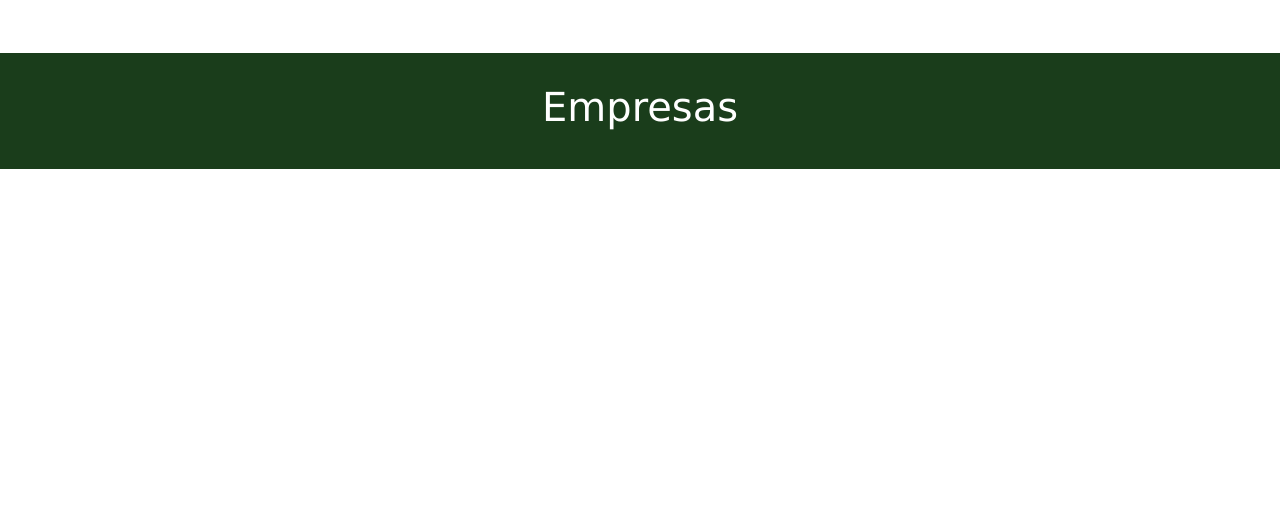
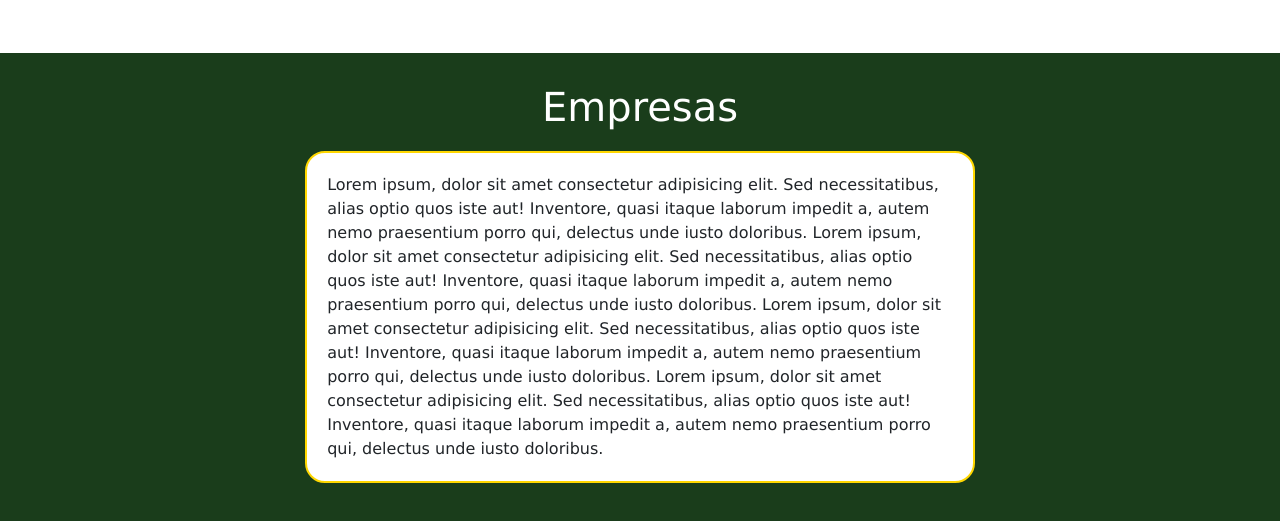
Before and after one commit to ryhanclayver/SACitros, a plain HTML site: page index.html in a window 1280 px wide. Shown: the part 1883-2404 px from the top of the page. Before the commit the page ends 2052 px from the top, so only its background shows below. Drawn offline with nearby package versions, Linux system fonts and the light colour scheme.

Commit message:
empresas

```diff
--- a/assets/css/style.css
+++ b/assets/css/style.css
@@ -138,3 +138,13 @@ header button{
     padding-top: 30px;
     padding-bottom: 30px;
 }
+
+.containerEmpresas{
+    border: 2px solid #ffd700; /* cor dourada */
+    padding: 20px; /* espaço interno */
+    background-color: #ffffff; /* cor branca */
+    margin: 20px;
+    border-radius: 20px;
+    margin-left: 20%;
+    margin-right: 20%;
+}
--- a/index.html
+++ b/index.html
@@ -54,21 +54,18 @@
             <div class="row justify-content-center">
                 <div class="col-md-4">
                     <div class="containerHistoria">
-                        <!-- Conteúdo do primeiro mural -->
                         Lorem ipsum, dolor sit amet consectetur adipisicing elit. Sed necessitatibus, alias optio quos iste aut! Inventore, quasi itaque laborum impedit a, autem nemo praesentium porro qui, delectus unde iusto doloribus.
                         Lorem ipsum, dolor sit amet consectetur adipisicing elit. Sed necessitatibus, alias optio quos iste aut! Inventore, quasi itaque laborum impedit a, autem nemo praesentium porro qui, delectus unde iusto doloribus.
                     </div>
                 </div>
                 <div class="col-md-4">
                     <div class="containerHistoria">
-                        <!-- Conteúdo do segundo mural -->
                         Lorem ipsum, dolor sit amet consectetur adipisicing elit. Sed necessitatibus, alias optio quos iste aut! Inventore, quasi itaque laborum impedit a, autem nemo praesentium porro qui, delectus unde iusto doloribus.
                         Lorem ipsum, dolor sit amet consectetur adipisicing elit. Sed necessitatibus, alias optio quos iste aut! Inventore, quasi itaque laborum impedit a, autem nemo praesentium porro qui, delectus unde iusto doloribus.
                     </div>
                 </div>
                 <div class="col-md-4">
                     <div class="containerHistoria">
-                        <!-- Conteúdo do segundo mural -->
                         Lorem ipsum, dolor sit amet consectetur adipisicing elit. Sed necessitatibus, alias optio quos iste aut! Inventore, quasi itaque laborum impedit a, autem nemo praesentium porro qui, delectus unde iusto doloribus.
                         Lorem ipsum, dolor sit amet consectetur adipisicing elit. Sed necessitatibus, alias optio quos iste aut! Inventore, quasi itaque laborum impedit a, autem nemo praesentium porro qui, delectus unde iusto doloribus.
                     </div>
@@ -99,6 +96,14 @@
         <div class="textoBranco">
             <h1>Empresas</h1>
         </div>
+        <div class="container">
+            <div class="containerEmpresas">
+                Lorem ipsum, dolor sit amet consectetur adipisicing elit. Sed necessitatibus, alias optio quos iste aut! Inventore, quasi itaque laborum impedit a, autem nemo praesentium porro qui, delectus unde iusto doloribus.
+                Lorem ipsum, dolor sit amet consectetur adipisicing elit. Sed necessitatibus, alias optio quos iste aut! Inventore, quasi itaque laborum impedit a, autem nemo praesentium porro qui, delectus unde iusto doloribus.
+                Lorem ipsum, dolor sit amet consectetur adipisicing elit. Sed necessitatibus, alias optio quos iste aut! Inventore, quasi itaque laborum impedit a, autem nemo praesentium porro qui, delectus unde iusto doloribus.
+                Lorem ipsum, dolor sit amet consectetur adipisicing elit. Sed necessitatibus, alias optio quos iste aut! Inventore, quasi itaque laborum impedit a, autem nemo praesentium porro qui, delectus unde iusto doloribus.
+            </div>
+        </div>
     </section>
 
 
```
